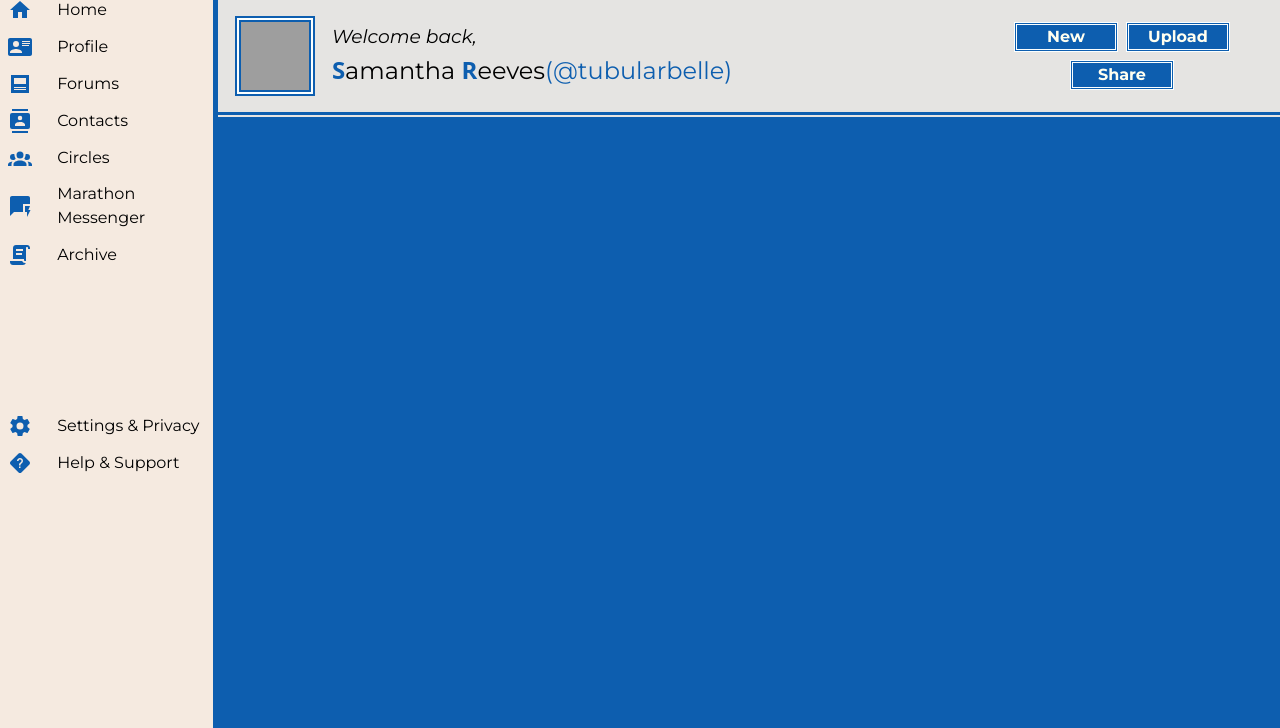
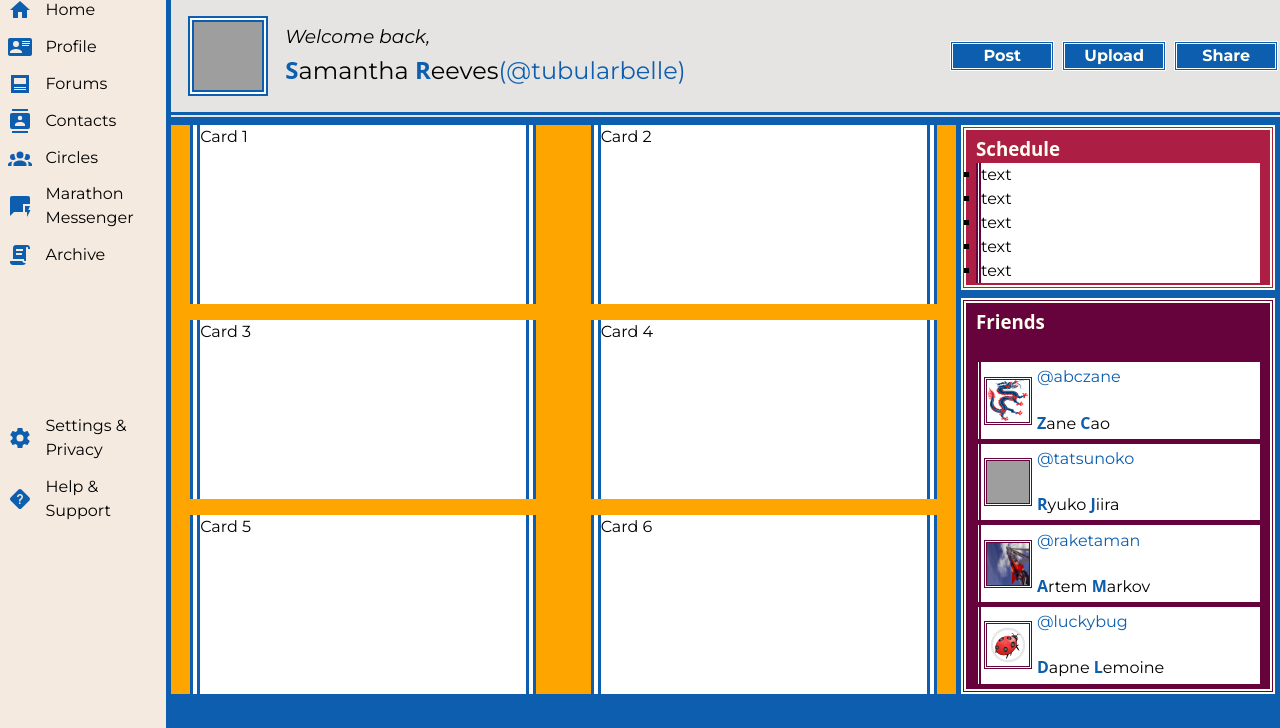
Before and after one commit to CMBCoding/TOP-Dashboard, a plain HTML site: page index.html in a window 1280 px wide. Shown: the part 72-800 px from the top of the page. Drawn offline with nearby package versions, Linux system fonts and the light colour scheme; grey boxes are pictures that could not be loaded; a web font is replaced by a local one.

Commit message:
Add favicon. Begin styling schedule and friends areas of sidebar. Add image attribution.

```diff
--- a/index.html
+++ b/index.html
@@ -8,11 +8,12 @@
     <link href="https://fonts.googleapis.com/css2?family=Cinzel:wght@400..900&family=Major+Mono+Display&family=Megrim&family=Montserrat:ital,wght@0,100..900;1,100..900&display=swap" rel="stylesheet">
     <link rel="stylesheet" href="https://fonts.googleapis.com/css2?family=Material+Symbols+Outlined:opsz,wght,FILL,GRAD@20..48,100..700,0..1,-50..200&icon_names=home" />
     <link rel="stylesheet" href="style.css">
+    <link rel="shortcut icon" href="img/favicon.ico" type="image/x-icon">
     <title>Agora - Discourse & Discovery</title>
 </head>
 <body>
     <div class="page-wrapper montserrat">
-        <div class="sidebar">
+        <div class="sidebar-l">
             <div class="db-header">
                 <svg id="logo" xmlns="http://www.w3.org/2000/svg" viewBox="0 0 24 24">
                     <title>pillar</title>
@@ -74,23 +75,57 @@
                 <h2 class="profile-user montserrat">
                     <span class="cap-em-b megrim">S</span>amantha <span class="cap-em-b megrim">R</span>eeves<span class="profile-user-handle">(@tubularbelle)</span></h2>
                 <div class="profile-btn-container">
-                    <button class="profile-btn montserrat">New</button>
+                    <button class="profile-btn montserrat">Post</button>
                     <button class="profile-btn montserrat">Upload</button>
                     <button class="profile-btn montserrat">Share</button>
                 </div>
         </div>
         </div>
-            <!-- <div class="article">
+            <div class="main">
                 <div class="card">Card 1</div>
                 <div class="card">Card 2</div>
                 <div class="card">Card 3</div>
                 <div class="card">Card 4</div>
                 <div class="card">Card 5</div>
                 <div class="card">Card 6</div>
-                <div class="card">Card 7</div>
-                <div class="card">Card 8</div>
-                <div class="card">Card 9</div>
-            </div> -->
+            </div>
+            <div class="sidebar-r">
+                <div class="sb-r-schedule">
+                    <h3 class="megrim sb-r-text">Schedule</h3>
+                    <div class="sb-r-schedule-box">
+                        <ul>
+                            <li>text</li>
+                            <li>text</li>
+                            <li>text</li>
+                            <li>text</li>
+                            <li>text</li>
+                        </ul>
+                    </div>
+                </div>
+                <div class="sb-r-friends">
+                    <h3 class="megrim sb-r-text">Friends</h3>
+                    <div class="sb-r-box">
+                        <img src="img/Dragon_from_Chinese_Dragon_Banner.svg" class="sb-profile-pic-sm" alt="profile pic">
+                        <p class="sb-user-handle">@abczane</p>
+                        <p class="sb-user"><span class="cap-em-b megrim">Z</span>ane <span class="cap-em-b megrim">C</span>ao</p>
+                    </div>
+                    <div class="sb-r-box">
+                        <img src="img/Leafy_Seadragon_on_Kangaroo_Island.jpg" class="sb-profile-pic-sm" alt="profile pic">
+                        <p class="sb-user-handle">@tatsunoko</p>
+                        <p class="sb-user"><span class="cap-em-b megrim">R</span>yuko <span class="cap-em-b megrim">J</span>iira</p>
+                    </div>
+                    <div class="sb-r-box">
+                        <img src="img/FOT-2.jpg" class="sb-profile-pic-sm" alt="profile pic">
+                        <p class="sb-user-handle">@raketaman</p>
+                        <p class="sb-user"><span class="cap-em-b megrim">A</span>rtem <span class="cap-em-b megrim">M</span>arkov</p>
+                    </div>
+                    <div class="sb-r-box">
+                        <img src="img/HSBiology.svg" class="sb-profile-pic-sm" alt="profile pic">
+                        <p class="sb-user-handle">@luckybug</p>
+                        <p class="sb-user"><span class="cap-em-b megrim">D</span>apne <span class="cap-em-b megrim">L</span>emoine</p>
+                    </div>
+                </div>
+            </div>
         </div>
     </div>
 </body>
--- a/style.css
+++ b/style.css
@@ -96,8 +96,8 @@ h1, h2, h3, h4, h5, h6 {
 .page-wrapper {
   background-color: var(--hellenic-blue);
   display: grid;
-  grid-template-columns: minmax(10.37rem, 1fr) 5fr;
-  grid-template-rows: repeat(10, 1fr);
+  grid-template-columns: minmax(10.37rem, 1fr) 5fr 2fr;
+  grid-template-rows: repeat(12, 1fr) 0.5fr;
   gap: 5px;
   height: 100%;
 }
@@ -127,11 +127,11 @@ h1, h2, h3, h4, h5, h6 {
   width: 2rem;
 }
 
-.sidebar {
+.sidebar-l {
   display: grid;
   background-color: var(--faded-marble);
   grid-column: 1 / 2;
-  grid-row: 1 / 11;
+  grid-row: 1 / 14;
   grid-template-rows: 4rem 1.3fr 1fr;
   /* border: 8px double var(--hellenic-blue); */
 }
@@ -236,14 +236,13 @@ h1, h2, h3, h4, h5, h6 {
 }
 
 /* Profile Bar Stylings */
-
 .profile {
   background-color: #E5E4E2;
   display: grid;
   height: 12rem;
   grid-template-columns: repeat(4, 1fr);
   grid-template-rows: 1fr;
-  grid-column: 2 / 3;
+  grid-column: 2 / 5;
   grid-row: 1 / 4;
   border-bottom: 8px double var(--hellenic-blue);
 }
@@ -314,17 +313,108 @@ h1, h2, h3, h4, h5, h6 {
   border: double 3px var(--hellenic-blue);
 }
 
-.article {
+/* Main Content Stylings */
+.main {
   background-color: orange;
-  grid-column: 1 / 4;
-  grid-row: 2 / 5;
+  grid-column: 2 / 3;
+  grid-row: 4 / 13;
   display: grid;
-  grid-template-columns: 1fr 1fr 1fr;
+  grid-template-columns: 1fr 1fr;
   grid-template-rows: 1fr 1fr 1fr;
-  gap: 5px;
+  gap: 1rem;
+  justify-items: center;
+  align-content: center;
 }
 
 .card {
+  /* #FDFBF9 */
   background-color: #fff;
-  border: solid 1px salmon;
+  /* min-width: 80%;
+  max-width: 80%; */
+  width: 90%;
+  border-right: double 10px var(--hellenic-blue);
+  border-left: double 10px var(--hellenic-blue);
 }
+
+/* Right sidebar stylings */
+.sidebar-r {
+  /* background-color: #66023C; */
+  grid-column: 3 / 4;
+  grid-row: 4 / 13;
+  display: grid;
+  gap: 8px;
+  grid-template-rows: repeat(10, 1fr);
+}
+
+.sb-r-schedule {
+  grid-row: 1 / 4;
+  display: grid;
+  /* grid-template-columns: 1fr 1fr;
+  grid-template-rows: 1f 1fr; */
+  background-color: var(--sparta-wine);
+  padding: 5px 10px;
+  border: double 5px var(--nubian-ivory);
+}
+
+.sb-r-friends {
+  grid-row: 4 / 11;
+  background-color: var(--tyrian-purple);
+  padding: 5px 10px;
+  display: grid;
+  gap: 5px;
+  border: double 5px var(--nubian-ivory);
+}
+.sb-r-text {
+  color: var(--nubian-ivory);
+  font-weight: bold;
+}
+
+.sb-r-lower {
+  display: grid;
+  gap: 10px;
+}
+
+.sb-r-schedule-box {
+  background-color: white;
+  border-left: double 5px var(--tyrian-purple);
+}
+
+.sb-r-schedule-box ul li {
+  list-style-type: square;
+}
+
+.sb-r-box {
+  background-color: white;
+  border-left: double 5px var(--tyrian-purple);
+  display: grid;
+  grid-template-areas:
+  "sb-pfp sb-handle"
+  "sb-pfp sb-user";
+  grid-template-columns: auto 4fr;
+  grid-template-rows: 1fr;
+  padding: 0.2rem;
+}
+
+.sb-profile-pic-sm {
+  grid-area: sb-pfp;
+  background-color: var(--corinth-chalk);
+  border: double 3px var(--tyrian-purple);
+  height: 3rem;
+  min-height: 3rem;
+  width: 3rem;
+  min-width: 3rem;
+  /* margin: 0.4rem; */
+  align-self: center;
+}
+
+.sb-user {
+  grid-area: sb-user;
+  padding-left: 0.3rem;
+  justify-self: left;
+}
+.sb-user-handle {
+  grid-area: sb-handle;
+  padding-left: 0.3rem;
+  color: var(--hellenic-blue);
+  justify-self: left;
+}
```
Also changed, not shown: img/Dragon_from_Chinese_Dragon_Banner.svg (added), img/FOT-2.jpg (added), img/HSBiology.svg (added), img/attributions.txt (added), img/favicon-32x32.png (added), img/favicon.ico (added), 1 other file.
